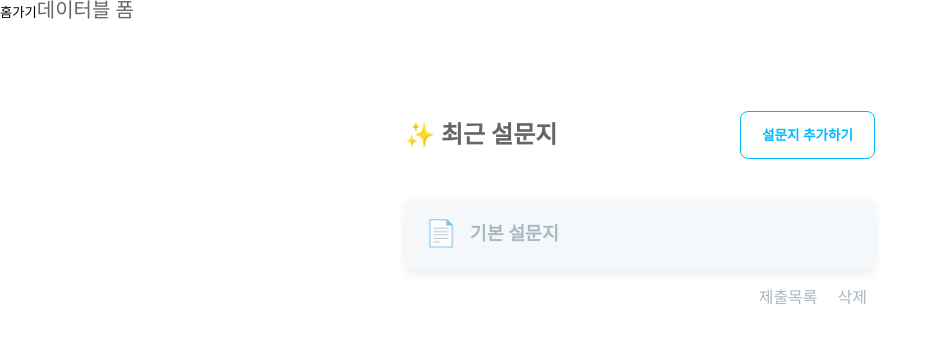
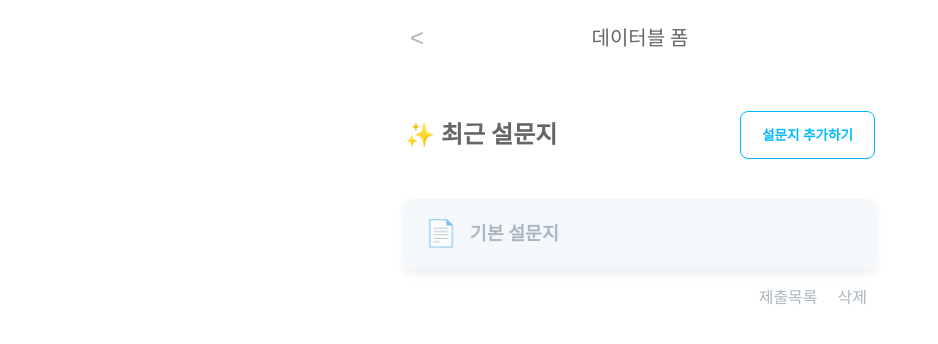
Before and after one commit to hinyc/wanted-codestates-project-10-7, a React (Create React App) app: page / in a window 1280 px wide. Shown: the top 344 px of the page, without its empty margins (0-938 px from the left). Built offline with nearby package versions, Linux system fonts and the light colour scheme.

Commit message:
[Design] #57 TopLabel 컴포넌트 디자인 수정

```diff
--- a/src/components/Submit/Form.jsx
+++ b/src/components/Submit/Form.jsx
@@ -15,9 +15,11 @@ export default function Form({ data }) {
   const dispatch = useDispatch();
 
   const value = useRef('');
+  const submitData = useSelector((state) => state.submit);
+  const submitDataName = useSelector((state) => state.submit.Name);
+  const submitDataPhone = useSelector((state) => state.submit.Phone);
   const id = data.id;
   const type = data.type;
-  const submitData = useSelector((state) => state.submit);
   const eventHandler = (e) => {
     const currentValue = value.current.value;
     switch (data.type) {
@@ -25,13 +27,12 @@ export default function Form({ data }) {
         if (e.type === 'change') {
           if (currentValue.length) setShowVerification(false);
           else setShowVerification(true);
+          dispatch(addSubmitData(data.id, e.target.value));
         }
         if (e.type === 'focus') {
           if (!currentValue.length) setShowVerification(true);
         }
-        if (e.type === 'blur') {
-          dispatch(addSubmitData(data.id, e.target.value));
-        }
+
         break;
       case 'phone':
         dispatch(addSubmitData(data.id, e.target.value));
@@ -74,6 +75,7 @@ export default function Form({ data }) {
             onFocus={eventHandler}
             onBlur={eventHandler}
             placeholder={data.placeholder && data.placeholder}
+            value={submitDataName}
           />
           {id === 'name' ? (
             <div className="verification">
@@ -86,7 +88,7 @@ export default function Form({ data }) {
       {type === 'phone' && (
         <FormSt>
           <label>{data.required ? data.label : `${data.label}(선택)`}</label>
-          <input onBlur={eventHandler} />
+          <input onChange={eventHandler} value={submitDataPhone} />
         </FormSt>
       )}
 
--- a/src/components/Submit/TopLabel.jsx
+++ b/src/components/Submit/TopLabel.jsx
@@ -18,26 +18,40 @@ export default function TopLabel() {
 
   return (
     <Container isScrolled={isScrolled}>
+      <Wrapper>
         <button
           onClick={() => {
             navigate('/');
           }}
         >
-        홈가기
+          &lt;
         </button>
-      <span style={{ fontSize: '20px' }}>데이터블 폼</span>
+        <Span style={{ fontSize: '20px' }}>데이터블 폼</Span>
+        <button />
+      </Wrapper>
     </Container>
   );
 }
 
 const Container = styled.div`
   position: fixed;
+  display: flex;
+  justify-content: center;
+  align-items: center;
+  background-color: pink;
   top: 0;
-  left: 0px;
+
   bottom: 0px;
   width: 100%;
   height: 76px;
   background-color: #ffffff;
+  button {
+    width: 50px;
+    font-size: 24px;
+    padding: 0 20px;
+    color: #b2b2b2;
+  }
+
   ${({ isScrolled }) => {
     if (!isScrolled) return;
     return css`
@@ -51,3 +65,12 @@ const Container = styled.div`
     cursor: default;
   }
 `;
+
+const Wrapper = styled.div`
+  display: flex;
+  justify-content: space-between;
+  align-items: center;
+  width: 500px;
+`;
+
+const Span = styled.span``;
--- /dev/null
+++ b/src/modules/completeSurvey.js
@@ -0,0 +1,3 @@
+const COMPLETE_SURVEY = 'completeSurvey/COMPLETE_SURVEY';
+
+const completeSurvey = (data) => ({ type: COMPLETE_SURVEY, data });
--- a/src/modules/submit.js
+++ b/src/modules/submit.js
@@ -8,7 +8,12 @@ export const addSubmitData = (key, value) => ({
 });
 export const initSubmitData = (key, value) => ({ type: INIT_SUBMIT_DATA });
 
-const initialState = {};
+const initialState = {
+  name: null,
+  phone: null,
+  address: null,
+  agreement_0: null,
+};
 
 export default function submit(state = initialState, action) {
   switch (action.type) {
@@ -18,7 +23,14 @@ export default function submit(state = initialState, action) {
         [action.key]: action.value,
       };
     case INIT_SUBMIT_DATA:
-      return {};
+      return {
+        ...state,
+        name: null,
+        phone: null,
+        address: null,
+
+        agreement_0: null,
+      };
     default:
       return state;
   }
```
Lines whose indentation alone changed are shown as unchanged.
